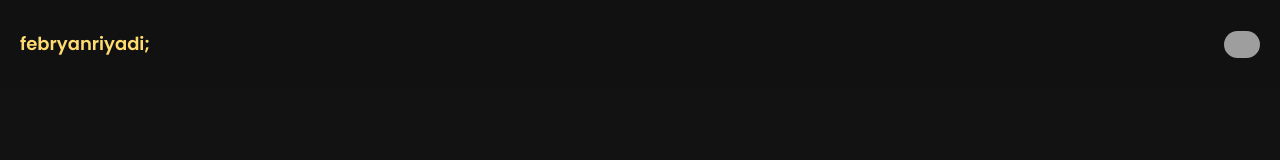
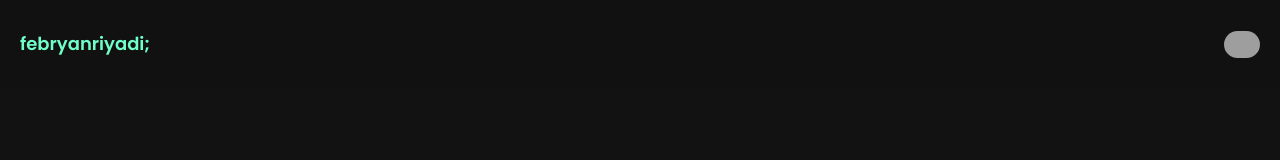
Before and after one commit to Brazer27/Portfolio-V1, a Vue app: page / in a window 1280 px wide. Shown: the top 160 px of the page. Built offline with nearby package versions, Linux system fonts and the light colour scheme; grey boxes are pictures that could not be loaded.

Commit message:
Update App.vue

```diff
--- a/src/App.vue
+++ b/src/App.vue
@@ -6,7 +6,7 @@
     <nav class="max-w-7xl px-5 md:fixed top-0 z-[98] w-screen backdrop-blur-md bg-[#121212] bg-opacity-80">
       <div class="container mx-auto flex flex-wrap items-center justify-between">
         <button @click="redirectToHome" class="flex">
-          <span class="self-center text-lg text-[#ffdb70] font-semibold whitespace-nowrap fadein-bot hover:text-amber-100">febryanriyadi;</span>
+          <span class="self-center text-lg text-[#70ffc8] font-semibold whitespace-nowrap fadein-bot hover:text-teal-100">febryanriyadi;</span>
         </button>
         <div class="flex md:order-2 fadein-bot">
           <a href="https://github.com/Brazer27"><img class="w-9 rounded-full" src="https://seeklogo.com/images/G/github-logo-2E3852456C-seeklogo.com.png" alt="github"></a>
@@ -79,7 +79,7 @@ export default {
 }
 
 ::-webkit-scrollbar-thumb {
-  background: #88ff70;
+  background: #70ffc8;
   border-radius: 5px;
 }
 
@@ -119,7 +119,7 @@ nav a.router-link-exact-active::after {
   width: 100%;
   height: 4px;
   border-radius: 2px;
-  background-color: #83ff70;
+  background-color: #70ffc8;
 }
 
 nav a.router-link-exact-active:hover {
```
